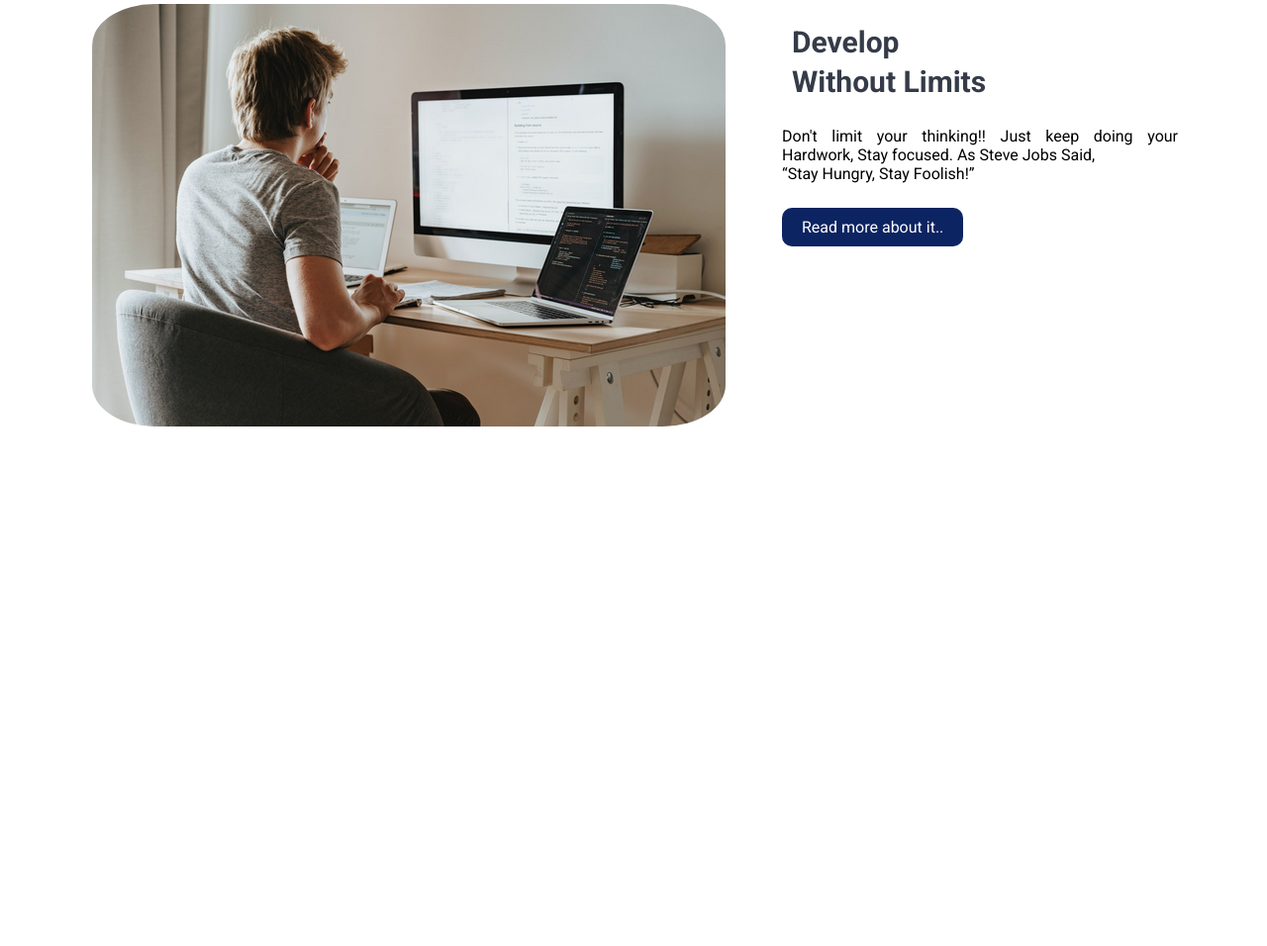
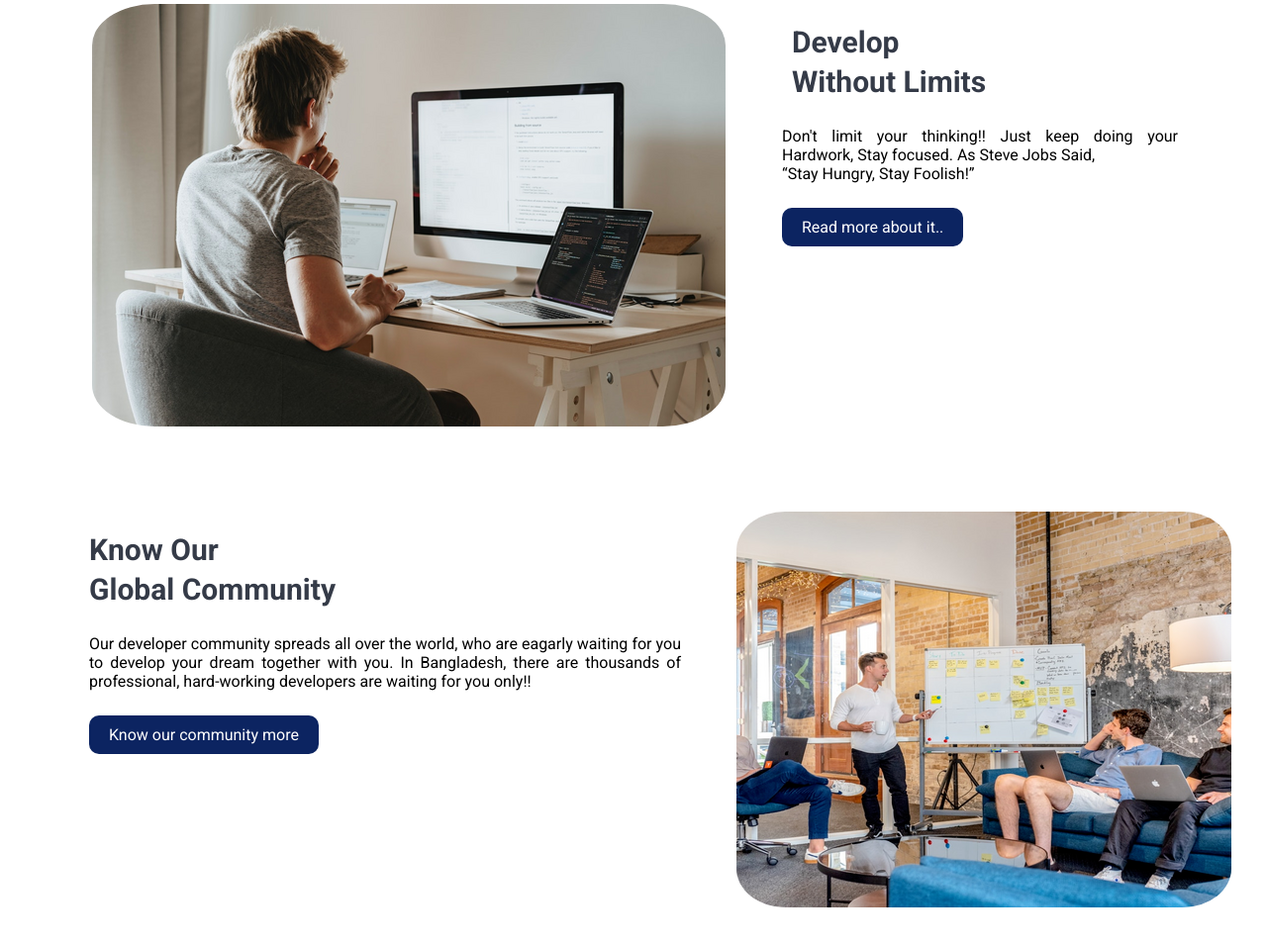
Before and after one commit to Junaith1994/my-portfolio-website, a plain HTML site: page index.html in a window 1280 px wide. Shown: the part 983-1939 px from the top of the page at 99% size. Before the commit the page ends 1479 px from the top, so only its background shows below. Drawn offline with Linux system fonts and the light colour scheme.

Commit message:
global-community section added

```diff
--- a/index.html
+++ b/index.html
@@ -69,5 +69,22 @@
             </div>
         </div>
     </section>
+    <section class="global-community">
+        <div class="parent-container3">
+            <div class="head-title3">
+                <span><b>Know Our</b></span> <br><br>
+                <span><b>Global Community</b></span>
+            </div>
+            <br>
+            <div>
+                <p>Our developer community spreads all over the world, who are eagarly waiting for you to develop your dream together with you. In Bangladesh, there are thousands of professional, hard-working developers are waiting for you only!!</p>
+                <br>
+                <a class="link-button" target="_blank" href="https://www.linkedin.com/in/junaith-bin-elias-khan-060ab3213/">Know our community more</a>
+            </div>
+        </div>
+        <div class="top-banner3">
+            <img src="images/global community.png" alt="global community">
+        </div>
+    </section>
 </body>
 </html>
--- a/style.css
+++ b/style.css
@@ -138,3 +138,27 @@ h3 {
     padding: 30px;
     text-align: justify;
 }
+
+.global-community {
+    display: flex;
+    margin: 40px;
+    padding: 20px;
+}
+
+.parent-container3 {
+    padding: 30px;
+    text-align: justify;
+}
+
+.head-title3 {
+    font-size: 30px;
+    font-weight: 700;
+    line-height: 20px;
+    color: #353b48;
+}
+
+.top-banner3 img {
+    border: 1px solid white;
+    border-radius: 10%;
+    margin-left: 5%;
+}
```
Also changed, not shown: images/global community.png (added).
